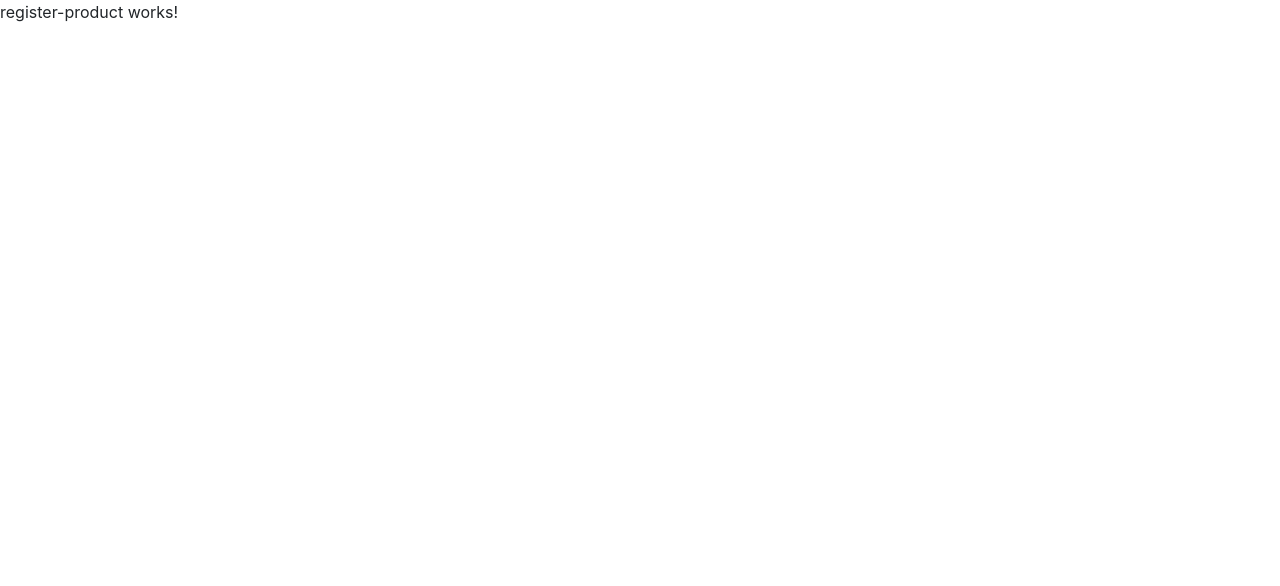
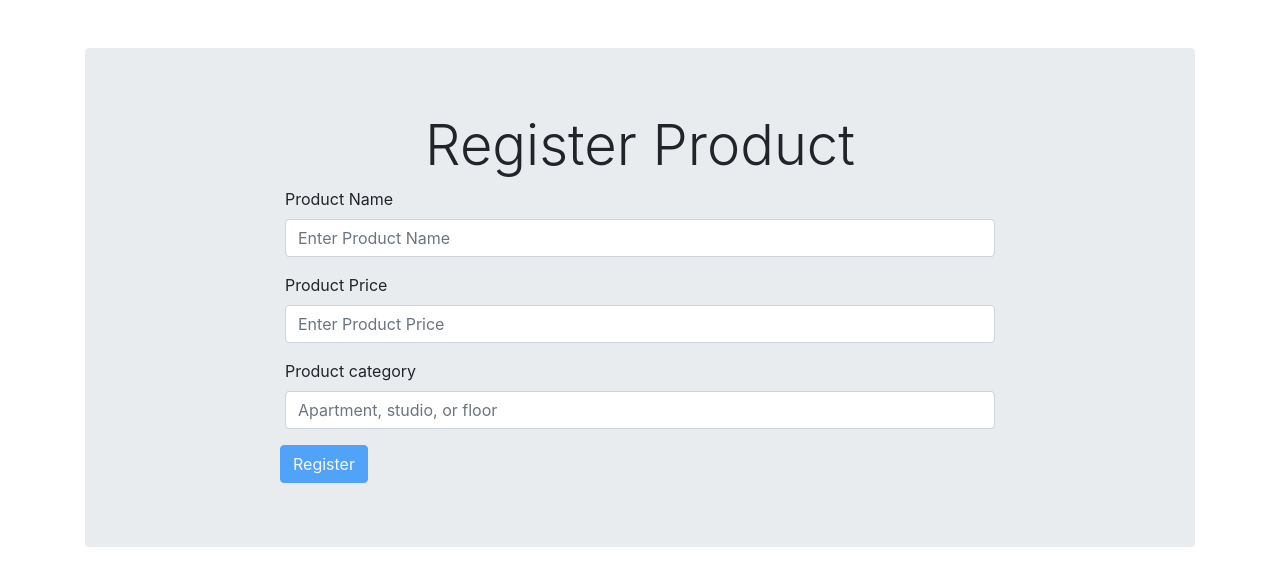
Before and after one commit to Anupam0173/Restaurant_UI, an Angular app: page /add_product/1 in a window 1280 px wide. Shown: the top 586 px of the page. Built offline with nearby package versions, Linux system fonts and the light colour scheme.

Commit message:
create product is implemented

```diff
--- a/src/app/register-product/register-product.component.html
+++ b/src/app/register-product/register-product.component.html
@@ -1 +1,44 @@
-<p>register-product works!</p>
+<div class="container mt-5 ">
+    <div class="jumbotron jumbotron-fluid rounded ">
+        <div class="container">
+          <h1 class="display-4 text-center">Register Product</h1>
+
+
+          <div class="row">
+
+            <div class="col-8 offset-2">
+
+                <div class="alert alert-warning alert-dismissible fade show" *ngIf='registration_status' role="alert">
+                    <strong>{{registration_message}}!</strong>
+                    <button type="button" class="close" data-dismiss="alert" aria-label="Close">
+                      <span aria-hidden="true">&times;</span>
+                    </button>
+                  </div>
+
+                <form enctype="multipart/form-data" #registrationdata='ngForm' (ngSubmit)="addProduct(registrationdata.value)">
+                    <div class="form-row">
+                      <div class="form-group col-12">
+                        <label for="product_name">Product Name</label>
+                        <input type="text" name="product_name" class="form-control" id="Restaurant_name" placeholder="Enter Product Name" ngModel required>
+                      </div>
+
+                    <div class="form-group col-12">
+                      <label for="inputAddress">Product Price</label>
+                      <input type="text" name="product_price" class="form-control" id="inputAddress" placeholder="Enter Product Price" ngModel required>
+                    </div>
+
+                    <div class="form-group col-12">
+                      <label for="inputAddress2">Product category</label>
+                      <input type="text" name="product_category" class="form-control" id="inputAddress2" placeholder="Apartment, studio, or floor" ngModel required>
+                    </div>
+
+                    <button type="submit" [disabled]="registrationdata.form.invalid" class="btn btn-primary">Register</button>
+                    </div>
+                  </form>
+            </div>
+
+          </div>
+
+        </div>
+    </div>
+</div>
--- a/src/app/register-product/register-product.component.ts
+++ b/src/app/register-product/register-product.component.ts
@@ -1,5 +1,6 @@
 import { Component, OnInit } from '@angular/core';
 import { ActivatedRoute, Params } from '@angular/router';
+import { RestaurantServiceService } from '../restaurant-service.service';
 
 @Component({
   selector: 'app-register-product',
@@ -8,9 +9,7 @@ import { ActivatedRoute, Params } from '@angular/router';
 })
 export class RegisterProductComponent implements OnInit {
   r_id:any;
-  constructor(private router:ActivatedRoute) {
-    // id:router.snapshot.data;
-    // console.log("in register ts file",this.id)
+  constructor(private restaurantService:RestaurantServiceService,private router:ActivatedRoute) {
 
   }
 
@@ -20,12 +19,59 @@ export class RegisterProductComponent implements OnInit {
     {
       this.r_id=params['id'];
       console.log("in register ts file---->",this.r_id);
-
-    }
-  )
+    })
   }
 
 
+  products=[];
+  registration_status=false;
+  registration_message:any;
+  image: any;
+
+  selectImage(event:any)
+  {
+    if(event.target.files.length>0)
+    {
+      const file=event.target.file;
+      this.image=file;
+    }
+  }
+  addProduct(form:any)
+  {
+    console.log("add restaurant method is executed.........");
+    const newProduct=
+    {
+      name:form.product_name,
+      price:Number(form.product_price),
+      category:form.product_category,
+      // image:form.restaurant_image
+    }
+    try
+    {
+
+      this.restaurantService.addProduct(newProduct,this.r_id)
+    .subscribe(
+      resp=>{
+       if(resp)
+       {
+         this.registration_status=true;
+         let dataJson = JSON.parse(JSON.stringify(resp))
 
 
+         this.registration_message=dataJson.msg;
+         console.log("data saved successfully",resp);
+       }else
+       {
+         console.log("data not saved",resp);
+       }
+
+      }
+    );
+  }
+    catch(e)
+    {
+      console.log("there is an error");
+    }
+  }
+
 }
--- a/src/app/restaurant-registration/restaurant-registration.component.html
+++ b/src/app/restaurant-registration/restaurant-registration.component.html
@@ -5,10 +5,8 @@
 
 
           <div class="row">
-            <div class="col-2">
 
-            </div>
-            <div class="col-8">
+            <div class="col-8 offset-2">
 
                 <div class="alert alert-warning alert-dismissible fade show" *ngIf='registration_status' role="alert">
                     <strong>{{registration_message}}!</strong>
@@ -66,9 +64,7 @@
                     </div>
                   </form>
             </div>
-            <div class="col-2">
 
-            </div>
           </div>
 
         </div>
--- a/src/app/restaurant-service.service.ts
+++ b/src/app/restaurant-service.service.ts
@@ -21,5 +21,10 @@ export class RestaurantServiceService {
     return this.http.post('http://127.0.0.1:3003/restaurant',newRestaurant,{headers:this.headers});
   }
 
+  addProduct(newProduct:any,id:any)
+  {
+    console.log('http://127.0.0.1:3003/product/'+id,newProduct,"service is called",id);
+    return this.http.post('http://127.0.0.1:3003/product/'+id,newProduct,{headers:this.headers});
+  }
 
 }
```
